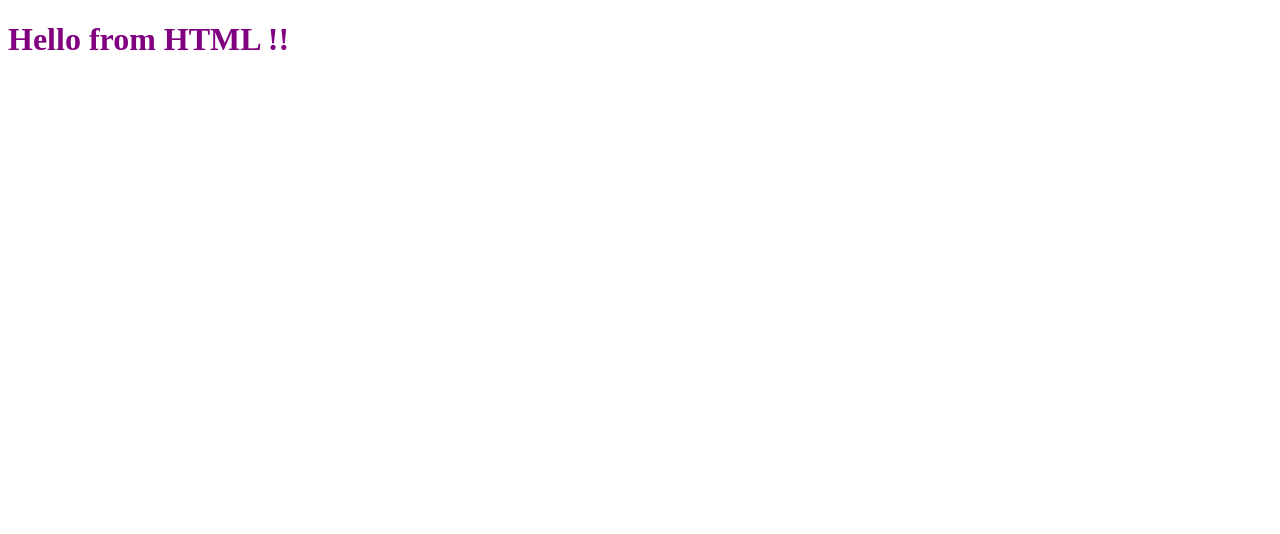
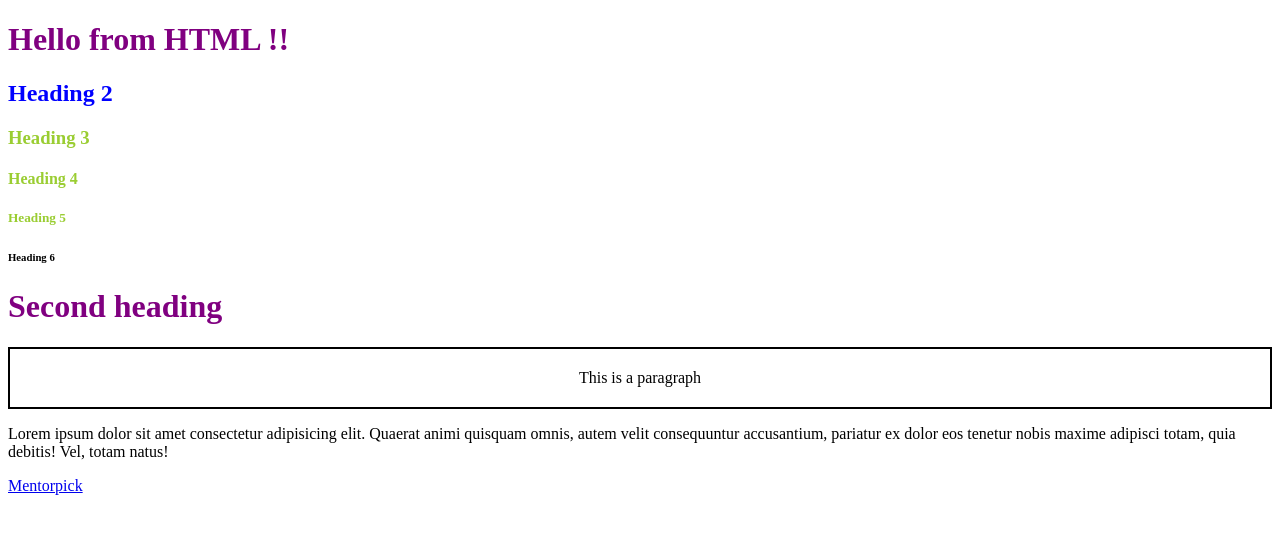
Before and after one commit to 24wh1a6635/autosuggest, a website: page frontend/index.html in a window 1280 px wide. Drawn offline with Linux system fonts and the light colour scheme.

Commit message:
introduction to html and css tagss

```diff
--- a/frontend/CSS/index.css
+++ b/frontend/CSS/index.css
@@ -1,3 +1,17 @@
 h1{
     color : purple;
 }
+
+#heading-2{
+    color : blue;
+}
+.heading{
+    color: yellowgreen;
+}
+.para{
+    border: 2px;
+    border-color: black;
+    border-style: solid;
+    padding: 20px;
+    text-align: center;
+}
--- a/frontend/index.html
+++ b/frontend/index.html
@@ -8,6 +8,16 @@
 </head>
 <body>
     <h1> Hello from HTML !!</h1>
+    <h2 id="heading-2"> Heading 2</h2>
+    <h3 class="heading">Heading 3</h3>
+    <h4 class="heading">Heading 4</h4>
+    <h5 class="heading">Heading 5</h5>
+    <h6> Heading 6</h6>
+    <h1>Second heading</h1>
+
+    <p class="para">This is a paragraph</p>
+    <p>Lorem ipsum dolor sit amet consectetur adipisicing elit. Quaerat animi quisquam omnis, autem velit consequuntur accusantium, pariatur ex dolor eos tenetur nobis maxime adipisci totam, quia debitis! Vel, totam natus!</p>
+    <a href="https://mentorpick.com/"> Mentorpick </a>
     <script src="js/index.js"></script>
 </body>
 </html>
```
